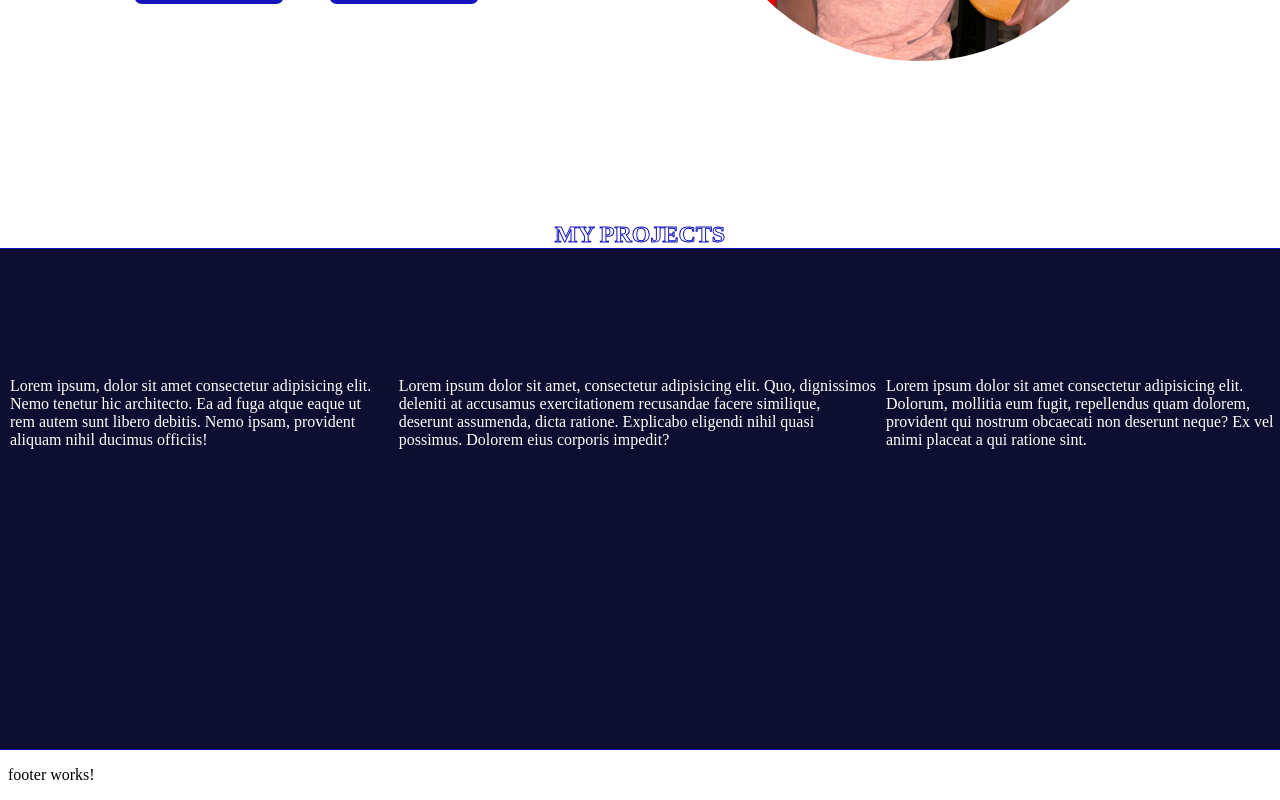
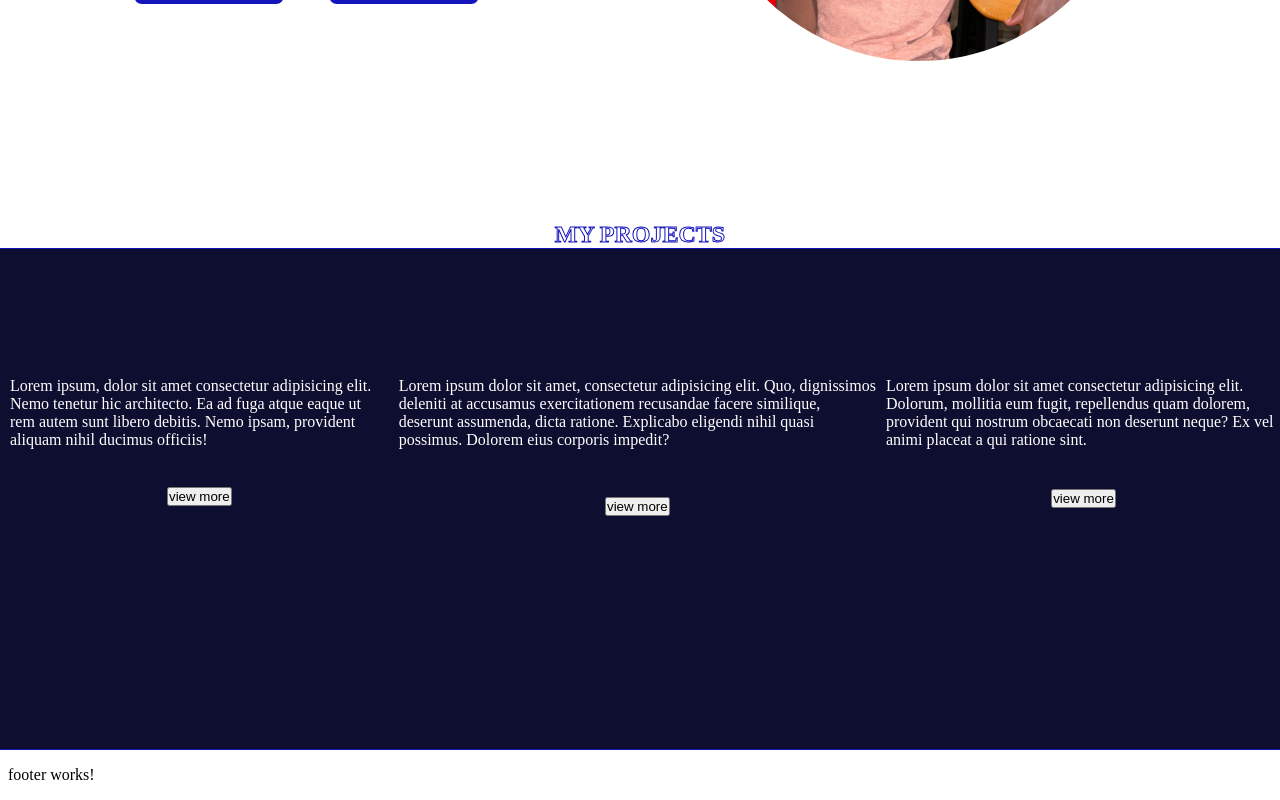
Before and after one commit to Njogu-Alex/Njogu-Alex, an Angular app: page / in a window 1280 px wide. Shown: the part 587-1387 px from the top of the page. Built offline with nearby package versions, Linux system fonts and the light colour scheme.

Commit message:
decoy buttons

```diff
--- a/src/app/cards/cards.component.css
+++ b/src/app/cards/cards.component.css
@@ -27,6 +27,9 @@ section{
 div.card-one{
     margin-left: 10px;
 }
+.mybutton{
+    text-align: center;
+}
 div.card-two{
 
     margin-left: 10px;
--- a/src/app/cards/cards.component.html
+++ b/src/app/cards/cards.component.html
@@ -2,11 +2,20 @@
 <section class="card-holder">
     <div class="card-one">
         <p>Lorem ipsum, dolor sit amet consectetur adipisicing elit. Nemo tenetur hic architecto. Ea ad fuga atque eaque ut rem autem sunt libero debitis. Nemo ipsam, provident aliquam nihil ducimus officiis!</p>
+        <div class="mybutton">
+            <button class="view">view more</button>
+        </div>
     </div>
     <div class="card-two">
         <p>Lorem ipsum dolor sit amet, consectetur adipisicing elit. Quo, dignissimos deleniti at accusamus exercitationem recusandae facere similique, deserunt assumenda, dicta ratione. Explicabo eligendi nihil quasi possimus. Dolorem eius corporis impedit?</p>
+        <div class="mybutton">
+            <button class="view">view more</button>
+        </div>
     </div>
     <div class="card-three">
         <p>Lorem ipsum dolor sit amet consectetur adipisicing elit. Dolorum, mollitia eum fugit, repellendus quam dolorem, provident qui nostrum obcaecati non deserunt neque? Ex vel animi placeat a qui ratione sint.</p>
+        <div class="mybutton">
+            <button class="view">view more</button>
+        </div>
     </div>
 </section>
```
